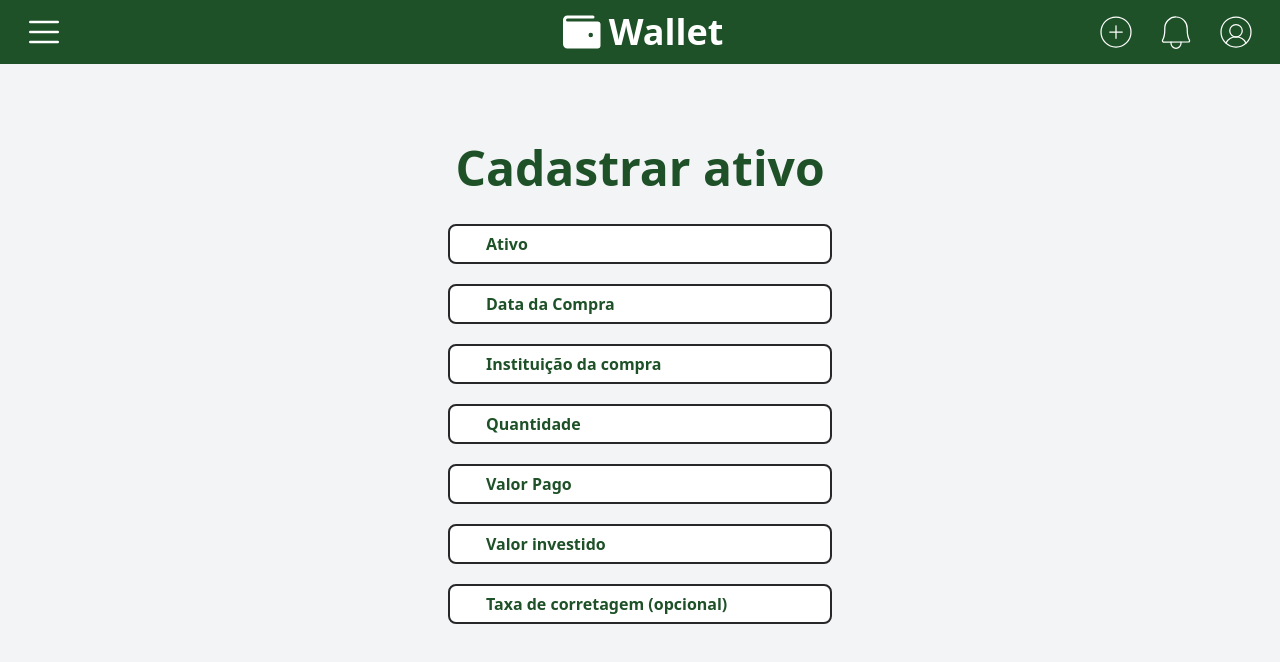
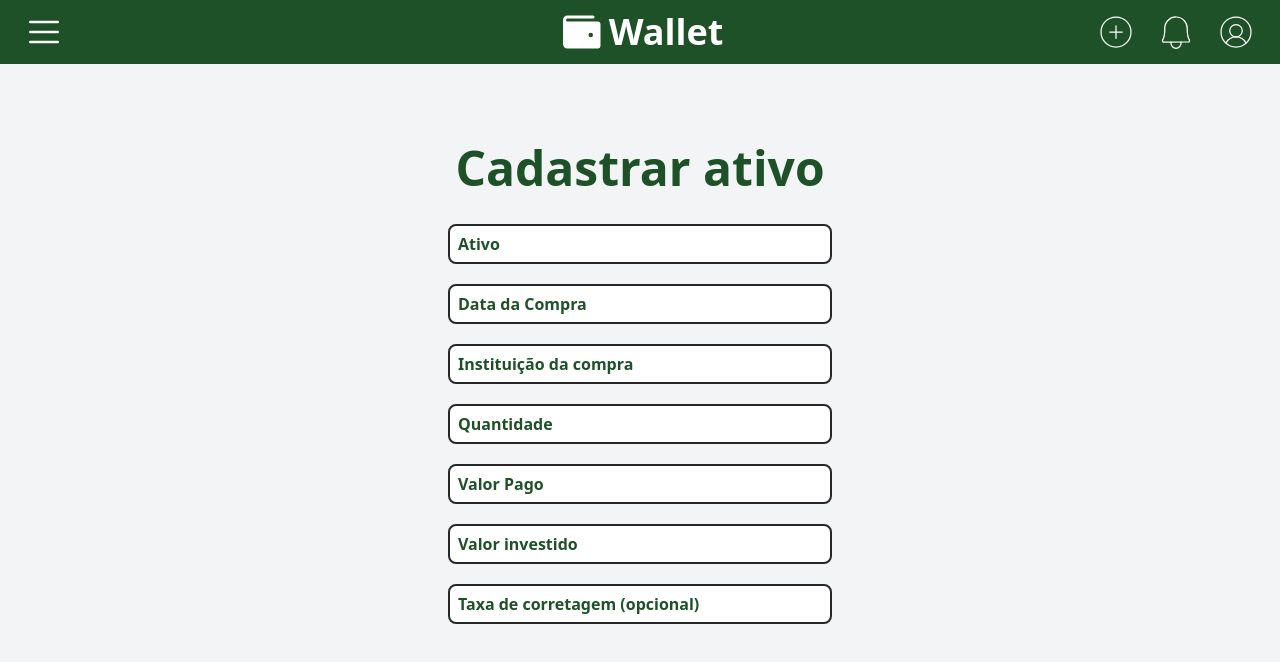
Before and after one commit to robsonvasquez/Carteira_de_Invertimento, a React (Vite) app in the folder investment-wallet-web/: page /newactive in a window 1280 px wide. Shown: the top 662 px of the page. Built offline with nearby package versions, Linux system fonts and the light colour scheme.

Commit message:
Update: Input data placeholder

```diff
--- a/investment-wallet-web/src/components/Input.tsx
+++ b/investment-wallet-web/src/components/Input.tsx
@@ -15,22 +15,26 @@ interface InputProps extends InputHTMLAttributes<HTMLInputElement>{
 
 export default function Input(props : InputProps){
 
-  // const[value, setValue] = useState(props.value);
+  const[value, setValue] = useState(props.value);
 
   const [hiddenPassword, setHiddenPassword] = useState(props.type == 'password' ? true : false);
-  const [type, setType] = useState(props.type);
+  const [type, setType] = useState(props.type == 'date' ? 'text' : props.type);
 
   function passwordEye(type: 'text' | 'password'){
     setType(type);
     setHiddenPassword(!hiddenPassword);
   }
 
+  console.log(props.type, type)
   return(
-    <div className="relative flex">
+    <div className="relative flex flex-col">
+      {props.value ? (<label className="ml-1 mb-1 font-semibold">{props.placeholder}</label>) : (<></>)}
       <input
         {...props}
+        onFocus={props.type == 'date' ? (() => setType('date')) : (() => setType(props.type))}
+        onBlur={props.type == 'date' ? (() => setType('text')) : (() => setType(props.type))}
         className={
-          `h-10 w-96 p-1 mb-5 pl-9
+          `h-10 w-96 p-1 mb-5 ${props.image == undefined ? ('pl-2'): ('pl-9')}
           placeholder-theme-color
           font-bold text-base
           rounded-lg border-2 border-zinc-800
@@ -38,6 +42,7 @@ export default function Input(props : InputProps){
           ${props.className}`
         }
         type={type}
+        value={value}
       />
       {props.image == 'user' ? (<User className="absolute ml-2 mt-2" size={24} color="#000000" weight="regular" />) : (<></>) }
 
--- a/investment-wallet-web/src/pages/NewActive.tsx
+++ b/investment-wallet-web/src/pages/NewActive.tsx
@@ -9,13 +9,13 @@ export default function NewActive(){
         <div className="w-96 flex flex-col">
           <h1 className={`text-theme-color text-center text-5xl font-bold mb-8`}>Cadastrar ativo</h1>
           <div className="flex flex-col justify-center items-center">
-            <Input name='active' placeholder="Ativo"/>
-            <Input name='date' placeholder="Data da Compra"/>
-            <Input name='institution' placeholder="Instituição da compra"/>
-            <Input name='amount' placeholder="Quantidade"/>
-            <Input name='paidPrice' placeholder="Valor Pago"/>
-            <Input name='investedPrice' placeholder="Valor investido"/>
-            <Input name='brokerageRate' placeholder="Taxa de corretagem (opcional)"/>
+            <Input name='active' type='text' placeholder="Ativo"/>
+            <Input name='date' type='date' placeholder="Data da Compra"/>
+            <Input name='institution' type='text' placeholder="Instituição da compra"/>
+            <Input name='amount' type='number' placeholder="Quantidade"/>
+            <Input name='paidPrice' type='number' placeholder="Valor Pago"/>
+            <Input name='investedPrice' type='number' placeholder="Valor investido"/>
+            <Input name='brokerageRate' type='number' placeholder="Taxa de corretagem (opcional)"/>
           </div>
         </div>
       </div>
```
